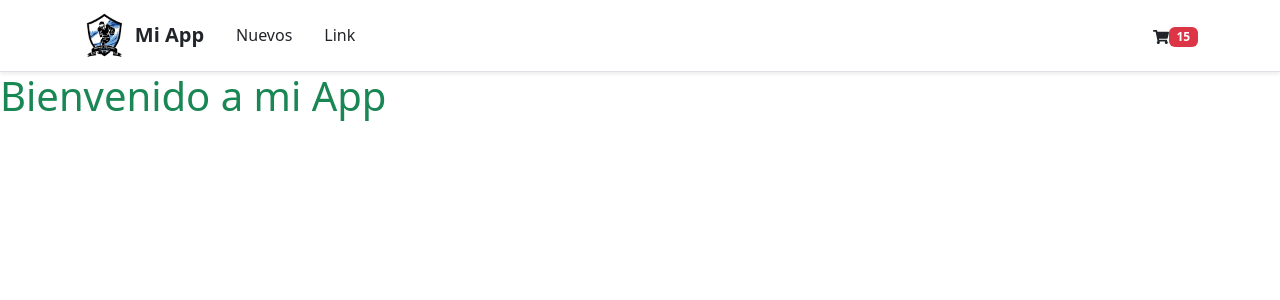
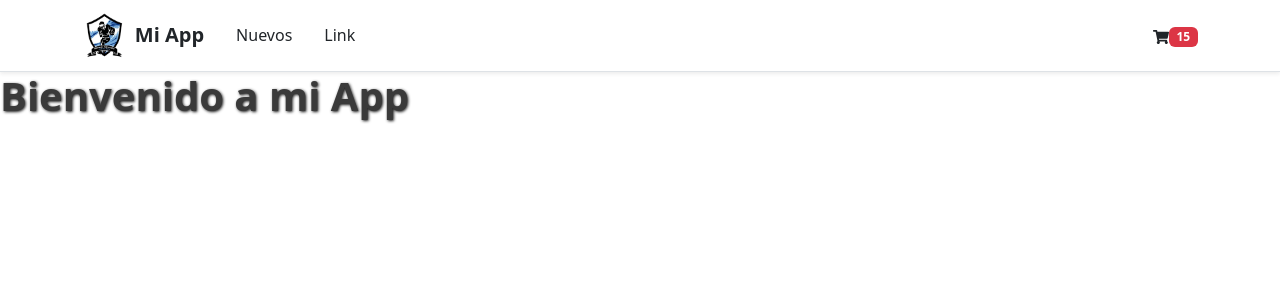
Before and after one commit to Maturojo/Coder-React-MatiasRojo, a React (Vite) app: page / in a window 1280 px wide. Shown: the top 300 px of the page. Built offline with nearby package versions, Linux system fonts and the light colour scheme.

Commit message:
Le puse mas estilo al mensaje

```diff
--- a/src/App.jsx
+++ b/src/App.jsx
@@ -1,5 +1,5 @@
 
-import Navbar from './components/Navbar'
+
 import NavbarBoostrap from './components/NavbarBoostrap'
 import ItemListContainer from './components/itemListContainer'
 import 'bootstrap/dist/css/bootstrap.min.css';
@@ -9,7 +9,7 @@ function App() {
 
   return (
     <>
-      {/* <Navbar/> */}
+
       <NavbarBoostrap/>
       <ItemListContainer mensaje = {'Bienvenido a mi App'}/>
     </>
--- a/src/components/Cartwidget.jsx
+++ /dev/null
@@ -1,10 +0,0 @@
-const CartWidget = (props) => {
-    console.log (props);
-    return (
-        <div>
-            <span>🛒</span>
-            <span style={{color:'red'}}>{props.counter}</span>
-        </div>
-    )
-}
-export default CartWidget
--- a/src/components/ItemListContainer.jsx
+++ b/src/components/ItemListContainer.jsx
@@ -1,8 +1,10 @@
+import "../css/ItemListContainer.css"
+
 const ItemListContainer = ({mensaje}) => {
     // const {mensaje} = props
     return (
         <div>
-            <h1 className="text-success">{mensaje}</h1>
+            <h1 className="mensaje">{mensaje}</h1>
         </div>
     )
 }
--- a/src/components/Navbar.jsx
+++ /dev/null
@@ -1,19 +0,0 @@
-import '../css/Navbar.css'
-import Cartwidget from './Cartwidget'
-
-
-const Navbar = () => {
-    return (
-        <nav className="nav-conteiner">
-            <a href="">
-                <img src="../Logo.png" alt="Logo" className='logo'/>
-            </a>
-            <a href="">Nuevos</a>
-            <a href="">Mas vendidos</a>
-            <a href="">Ofertas</a>
-            <Cartwidget counter={15} list={[{name:'random'}]}/>
-        </nav>
-    )
-}
-
-export default Navbar
--- a/src/components/NavbarBoostrap.jsx
+++ b/src/components/NavbarBoostrap.jsx
@@ -13,7 +13,7 @@
             className="bg-white/80 backdrop-blur border-bottom shadow-sm py-2"
             >
             <Container>
-                {/* Logo + Marca */}
+
                 <Navbar.Brand href="#home" className="d-flex align-items-center gap-2">
                 <img
                     src="../Logo.png"
--- /dev/null
+++ b/src/css/ItemListContainer.css
@@ -0,0 +1,16 @@
+
+
+    .mensaje {
+    color: #3a3a3a;
+
+    text-shadow: 1px 1px 3px rgba(0, 0, 0, 0.90);
+    font-weight: 600;
+    transition: color 0.3s ease, text-shadow 0.3s ease;
+    }
+
+
+    .mensaje:hover {
+    color: #1c1c1c;
+    text-shadow: 0px 0px 9px rgba(0, 0, 0, 0.35);
+
+    }
```
